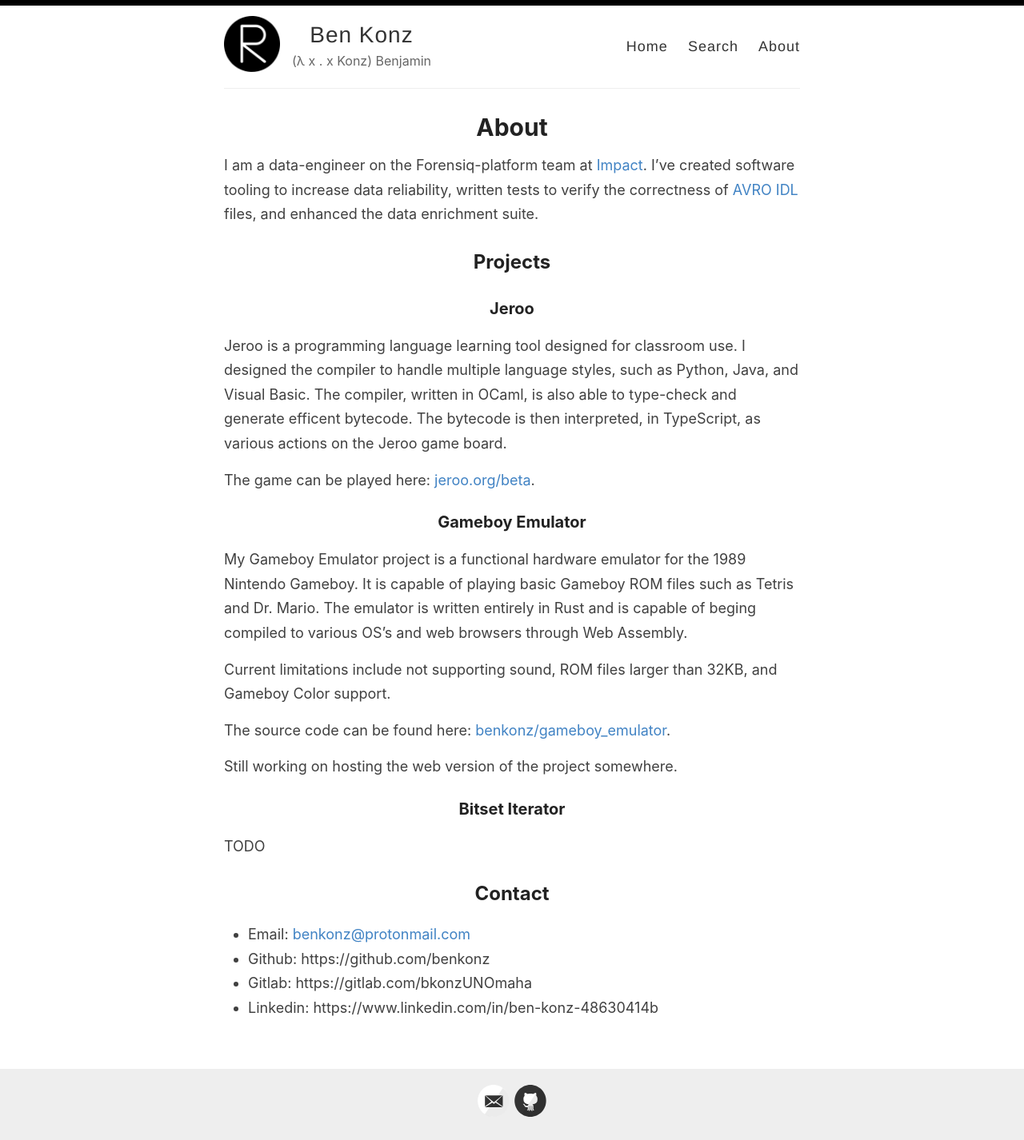
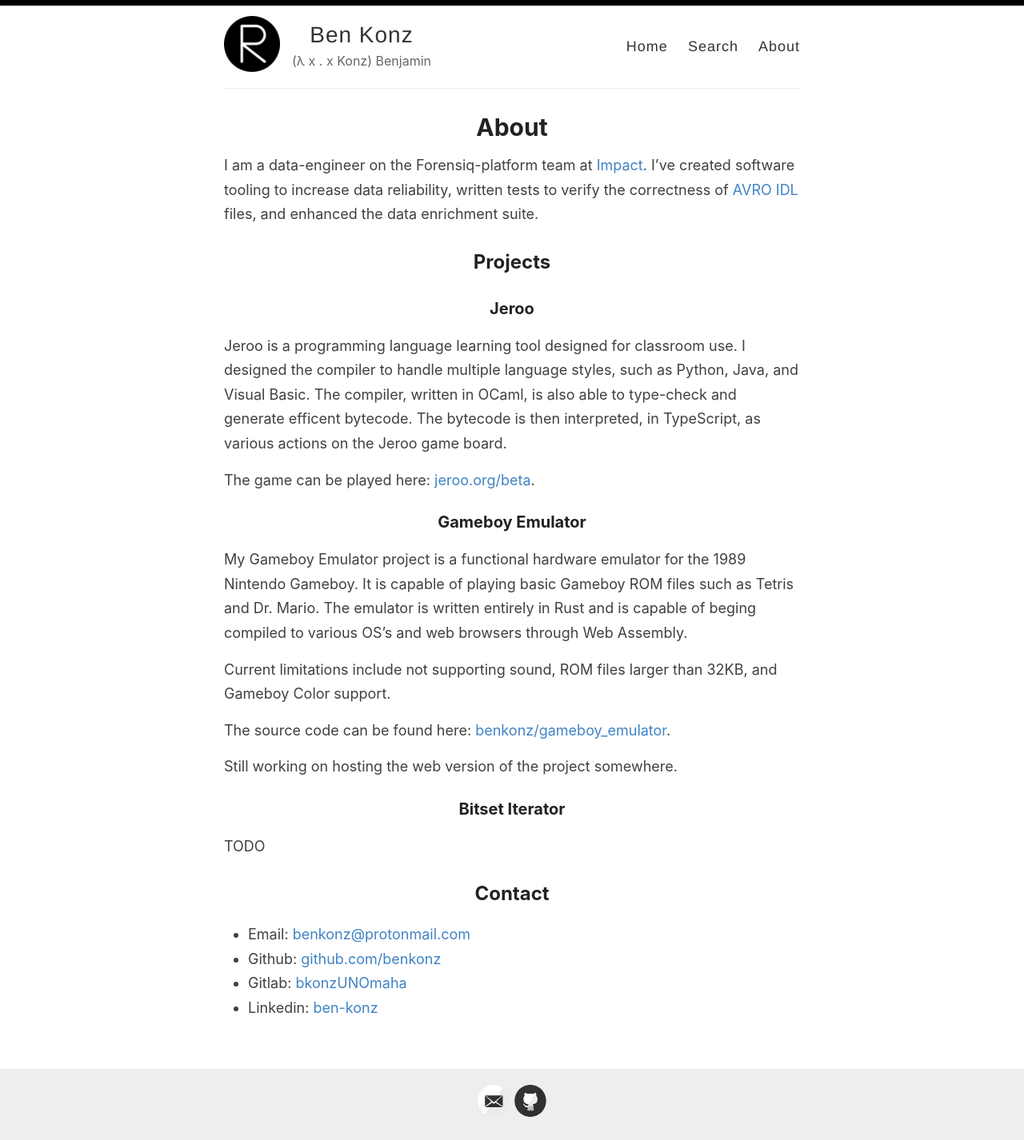
Before and after one commit to benkonz/benkonz.github.io, a Jekyll site: the page built from _pages/about.md, in a window 1280 px wide. Shown: the whole page at 80% size. Built offline with Jekyll 4.4.1, drawn with Linux system fonts in a browser that asks for light colours; some of the changed lines change nothing that is shown.

Commit message:
Update about.md

```diff
--- a/_pages/about.md
+++ b/_pages/about.md
@@ -31,6 +31,6 @@ TODO
 ## Contact
 
 - Email: [benkonz@protonmail.com](mailto:benkonz@protonmail.com)
-- Github: https://github.com/benkonz
-- Gitlab: https://gitlab.com/bkonzUNOmaha
-- Linkedin: https://www.linkedin.com/in/ben-konz-48630414b
+- Github: [github.com/benkonz](https://github.com/benkonz)
+- Gitlab: [bkonzUNOmaha](https://gitlab.com/bkonzUNOmaha)
+- Linkedin: [ben-konz](https://www.linkedin.com/in/ben-konz-48630414b)
```
